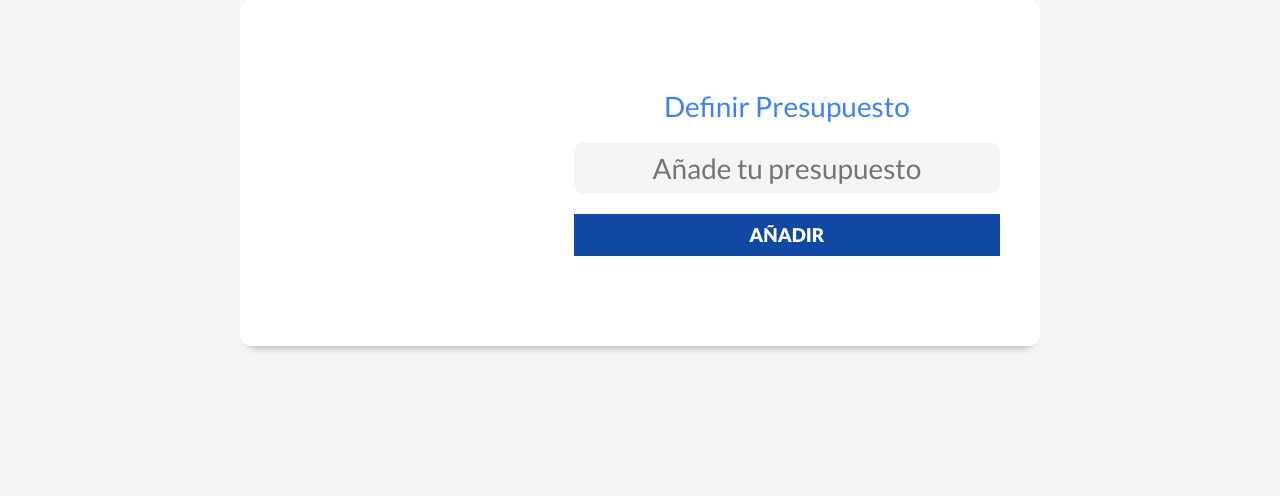
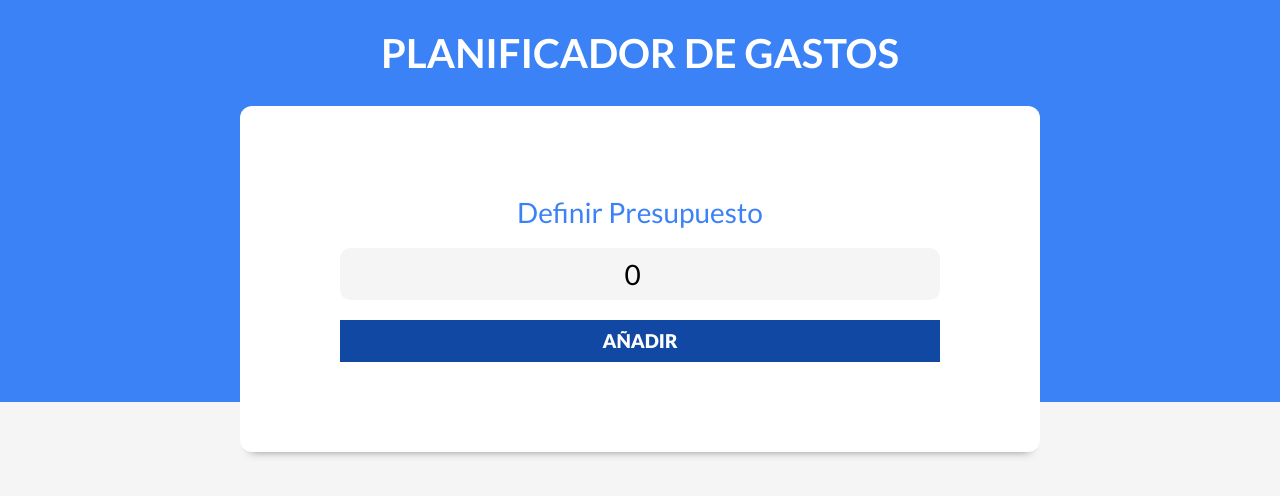
Before and after one commit to andresmurilloco/administrador_gastos, a React (Vite) app: page / in a window 1280 px wide. Shown: the top 496 px of the page. Built offline with nearby package versions, Linux system fonts and the light colour scheme.

Commit message:
Segundo commit. La aplicación ya detecta cuando un numero es valido o no y está lista para el componente de resumen financiero.

```diff
--- a/components/Header.jsx
+++ b/components/Header.jsx
@@ -1,19 +1,24 @@
 import React from 'react';
 import NuevoPresupuesto from '../components/NuevoPresupuesto';
 
-const Header = () => {
+const Header = ({
+  presupuesto,
+  setPresupuesto,
+  isValidPresupuesto,
+  setIsValidPresupuesto}) => {
   return (
-    <header className='contenedor-presupuesto contenedor sombra'>
-       <h1>Control de Gastos</h1>
-       <form action="" className='formulario'>
-        <div className='campo'>
-            <label>Definir Presupuesto</label>
-            <input type="text" placeholder='Añade tu presupuesto' className='nuevo-presupuesto' />
-        </div>
-        <div>
-            <input type="submit" value="Añadir"/>
-        </div>
-       </form>
+    <header>
+       <h1>Planificador de Gastos</h1>
+       {isValidPresupuesto ? (
+        <p>Control Presupuesto</p>
+       ) : (
+        <NuevoPresupuesto
+          presupuesto = {presupuesto}
+          setPresupuesto = {setPresupuesto}
+          isValidPresupuesto = {isValidPresupuesto}
+          setIsValidPresupuesto = {setIsValidPresupuesto}
+        />
+       )}
     </header>
   )
 }
--- /dev/null
+++ b/components/Mensaje.jsx
@@ -0,0 +1,9 @@
+import React from 'react'
+
+const Mensaje = ({children, tipo}) => {
+  return (
+    <div className={`alerta ${tipo}`}>{children}</div>
+  )
+}
+
+export default Mensaje
--- a/components/NuevoPresupuesto.jsx
+++ b/components/NuevoPresupuesto.jsx
@@ -1,9 +1,36 @@
 import React from 'react'
+import { useState } from 'react'
+import Mensaje from './Mensaje';
 
-const NuevoPresupuesto = () => {
+const NuevoPresupuesto = ({
+  presupuesto,
+  setPresupuesto,
+  isValidPresupuesto,
+  setIsValidPresupuesto}) => {
+  const [mensaje, setMensaje] = useState('');
+
+  const handlePresupuesto = (e)=>{
+    e.preventDefault();
+    if(!presupuesto || presupuesto < 0){
+      setMensaje('No es un presupuesto válido');
+      return;
+    }
+      setMensaje('')
+      setIsValidPresupuesto(true);
+  }
+
   return (
-    <div>
-        <h2>Nuevo Presupuesto</h2>
+    <div className='contenedor-presupuesto contenedor sombra'>
+        <form onSubmit={handlePresupuesto} className='formulario'>
+        <div className='campo'>
+            <label>Definir Presupuesto</label>
+            <input type="number" placeholder='Añade tu presupuesto' className='nuevo-presupuesto' value={presupuesto} onChange = {e => setPresupuesto(Number(e.target.value))} />
+        </div>
+        <div>
+            <input type="submit" value="Añadir"/>
+        </div>
+        {mensaje && <Mensaje tipo = "error">{mensaje}</Mensaje> }
+       </form>
     </div>
   )
 }
--- a/src/App.jsx
+++ b/src/App.jsx
@@ -2,11 +2,16 @@ import { useState } from 'react'
 import Header from '../components/Header'
 
 function App() {
-  const [count, setCount] = useState(0)
-
+  const [presupuesto, setPresupuesto] = useState(0);
+  const [isValidPresupuesto, setIsValidPresupuesto] = useState(false);
   return (
     <div>
-      <Header></Header>
+      <Header
+        presupuesto = {presupuesto}
+        setPresupuesto = {setPresupuesto}
+        isValidPresupuesto = {isValidPresupuesto}
+        setIsValidPresupuesto = {setIsValidPresupuesto}
+      />
     </div>
   )
 }
```
